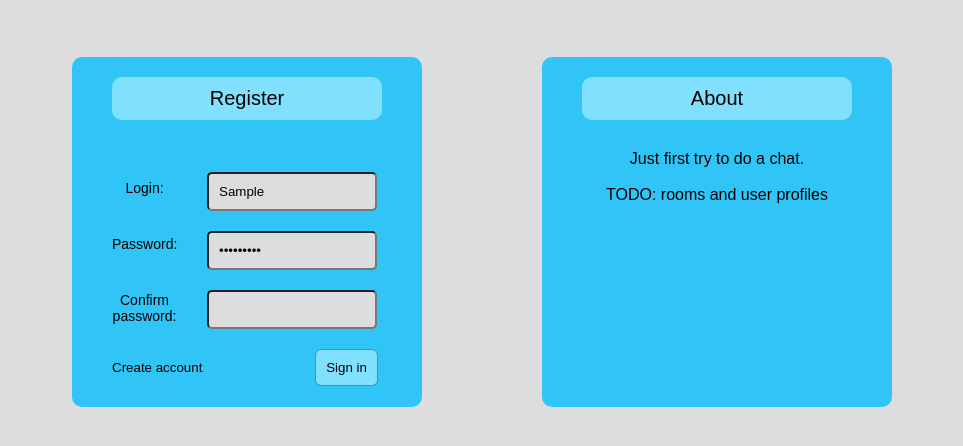
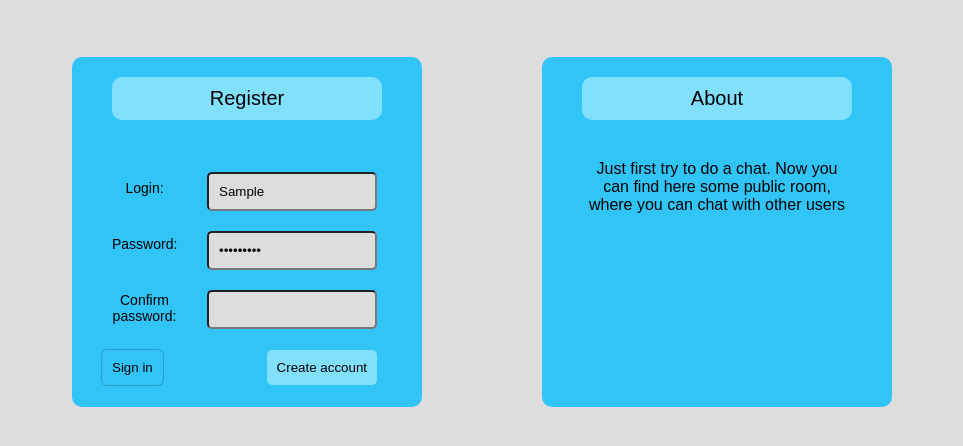
Before and after one commit to OligerMan/OligerChat, a website: page start_page/main.html in a window 1280 px wide. Both pictures are taken after typing "Sample", "Sample123" into the empty fields and a click on the button "Create account". Shown: the part 80-526 px from the top of the page, without its empty margins (158-1121 px from the left). Drawn offline with nearby package versions, Linux system fonts and the light colour scheme; no server answers.

Commit message:
UX/UI update
 - changed mechanics of 'sign in' and 'create account' buttons

```diff
--- a/start_page/main.css
+++ b/start_page/main.css
@@ -77,7 +77,7 @@ body {
 }
 
 .block_text{
-    padding: 20px;
+    padding: 30px;
     font-size: 16px;
     background: transparent;
 }
@@ -161,6 +161,7 @@ form button {
 
 #register_button{
     background: transparent;
+    margin-left: 0px;
     float: left;
     transition: all 200ms ease-out;
 }
--- a/start_page/main.html
+++ b/start_page/main.html
@@ -57,9 +57,7 @@
                         About
                     </div>
                     <div class="block_text">
-                        Just first try to do a chat.
-                        <br><br>
-                        TODO: rooms and user profiles
+                        Just first try to do a chat. Now you can find here some public room, where you can chat with other users
                     </div>
                 </div>
             </div>
--- a/start_page/main.js
+++ b/start_page/main.js
@@ -17,6 +17,14 @@ $(function(){
             $('#login_title').text('Register');
             form_state = 'register';
             $('#login_type_form').attr('id', 'register_type_form');
+
+            $('#sign_in_button').css('background', '#31c5f7');
+            $('#register_button').css('background', '#82e0ff');
+            $('.button').css('flex-direction', 'row-reverse');
+            $('#sign_in_button').css('float', 'left');
+            $('#register_button').css('float', 'right');
+            $('#sign_in_button').css('margin-left', '0px');
+            $('#register_button').css('margin-left', 'auto');
         }
         else if(form_state == 'register'){
             var login = $('#login_form').val();
@@ -72,6 +80,14 @@ $(function(){
             $('#login_title').text('Sign in');
             form_state = 'login';
             $('#register_type_form').attr('id', 'login_type_form');
+
+            $('#sign_in_button').css('background', '#82e0ff');
+            $('#register_button').css('background', '#31c5f7');
+            $('.button').css('flex-direction', 'row');
+            $('#sign_in_button').css('float', 'right');
+            $('#register_button').css('float', 'left');
+            $('#sign_in_button').css('margin-left', 'auto');
+            $('#register_button').css('margin-left', '0px');
         }
         else if(form_state == 'login'){
             var login = $('#login_form').val();
```
